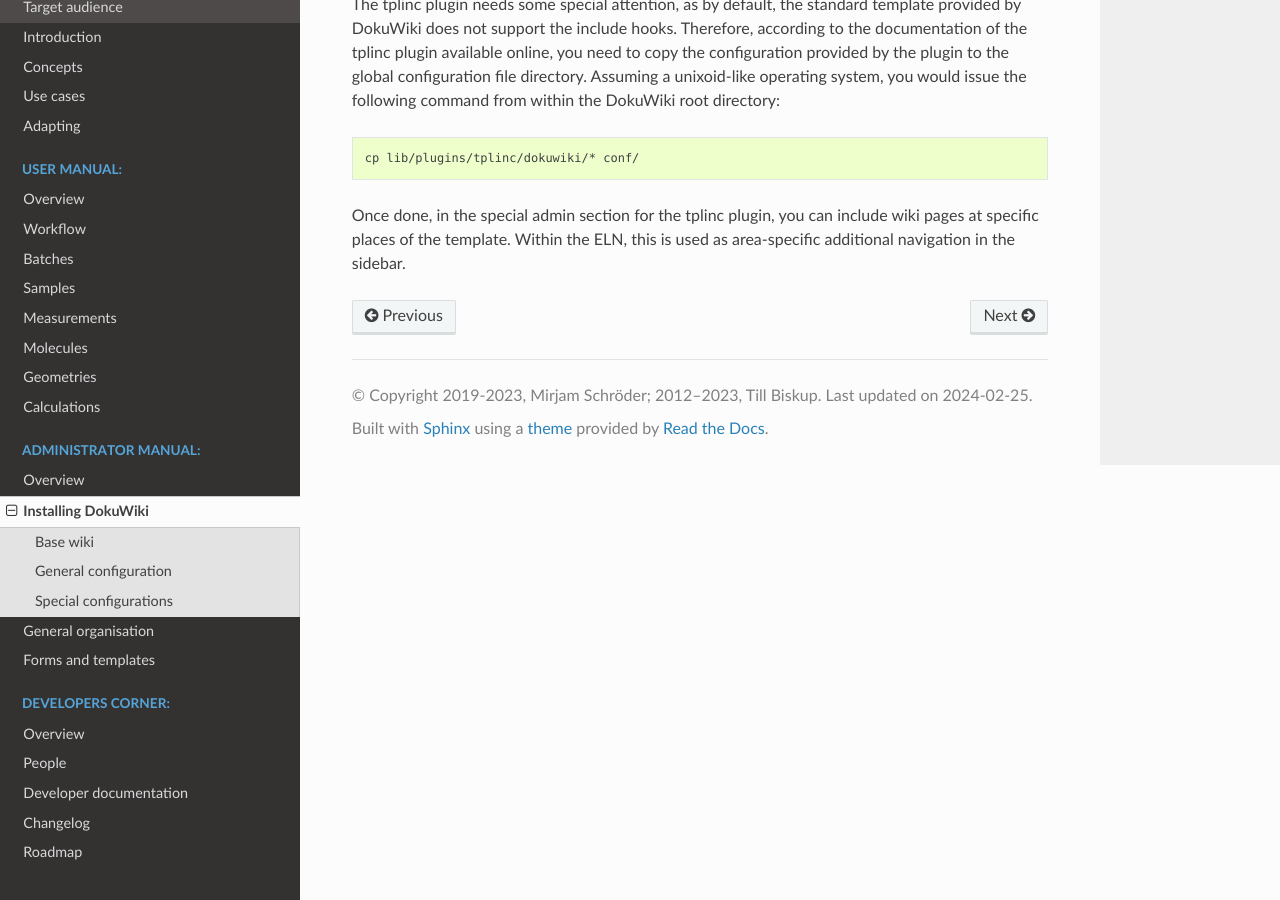
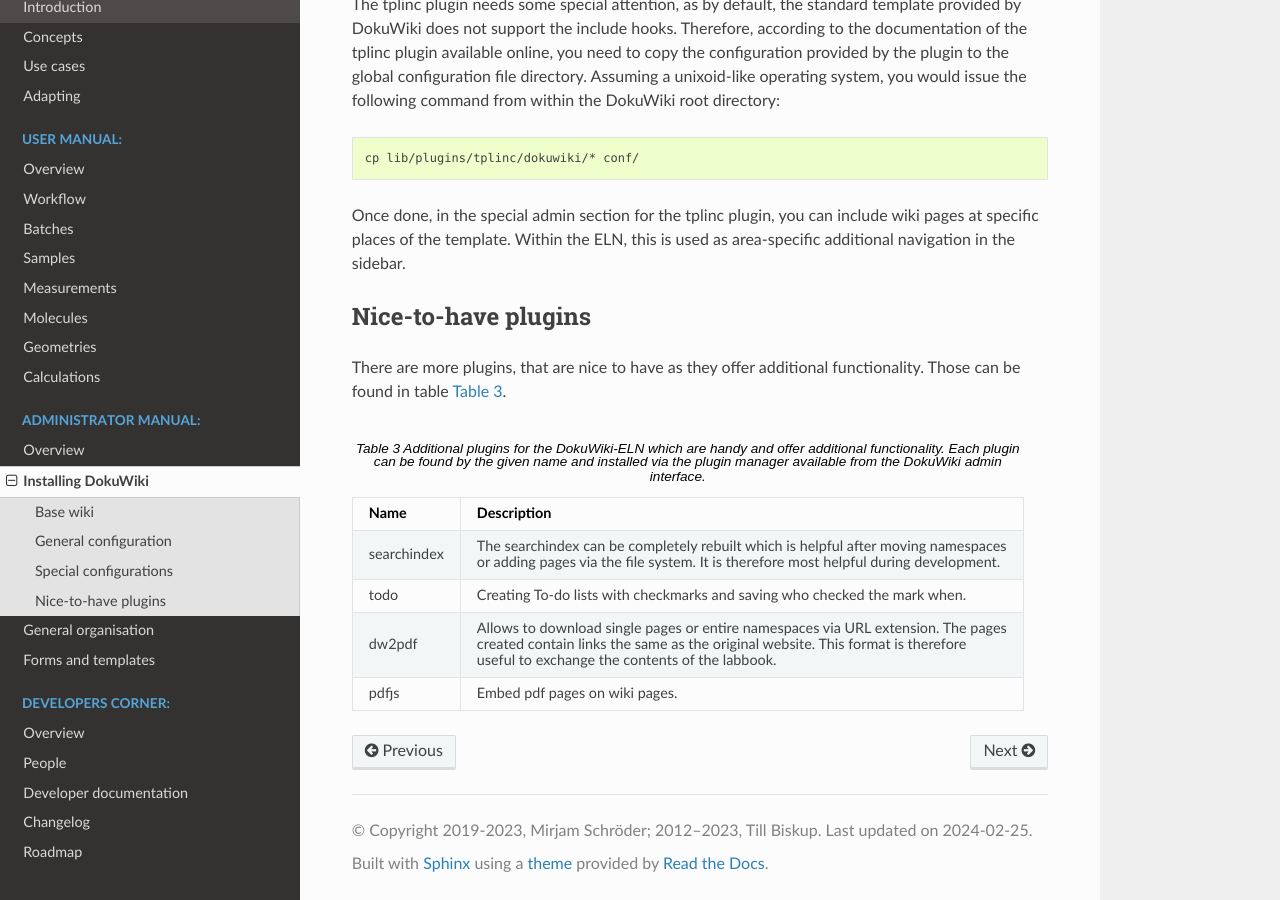
Before and after one commit to tillbiskup/labinform-eln, a Sphinx documentation site: the page built from docs/admin/installing.rst, in a window 1280 px wide and 900 px high, scrolled down 3171 px. Built offline with Sphinx 7.4.7 and the Read the Docs theme 2.0.0, drawn with Linux system fonts in a browser that asks for light colours.

Commit message:
Explain extra plugins.

```diff
--- a/docs/admin/installing.rst
+++ b/docs/admin/installing.rst
@@ -146,3 +146,27 @@ The tplinc plugin needs some special attention, as by default, the standard temp
 
 
 Once done, in the special admin section for the tplinc plugin, you can include wiki pages at specific places of the template. Within the ELN, this is used as area-specific additional navigation in the sidebar.
+
+
+Nice-to-have plugins
+====================
+
+There are more plugins, that are nice to have as they offer additional functionality. Those can be found in table  :numref:`tab-extra-plugins`.
+
+.. table:: Additional plugins for the DokuWiki-ELN which are handy and offer additional functionality. Each plugin can be found by the given name and installed via the plugin manager available from the DokuWiki admin interface.
+    :name: tab-extra-plugins
+
+    ============= =================================================================================
+    Name          Description
+    ============= =================================================================================
+    searchindex   The searchindex can be completely rebuilt which is helpful after moving namespaces
+
+    		  or adding pages via the file system. It is therefore most helpful during development.
+    todo          Creating To-do lists with checkmarks and saving who checked the mark when.
+    dw2pdf        Allows to download single pages or entire namespaces via URL extension. The pages
+
+    		  created contain links the same as the original website. This format is therefore
+
+    		  useful to exchange the contents of the labbook.
+    pdfjs	  Embed pdf pages on wiki pages.
+    ============= =================================================================================
```
